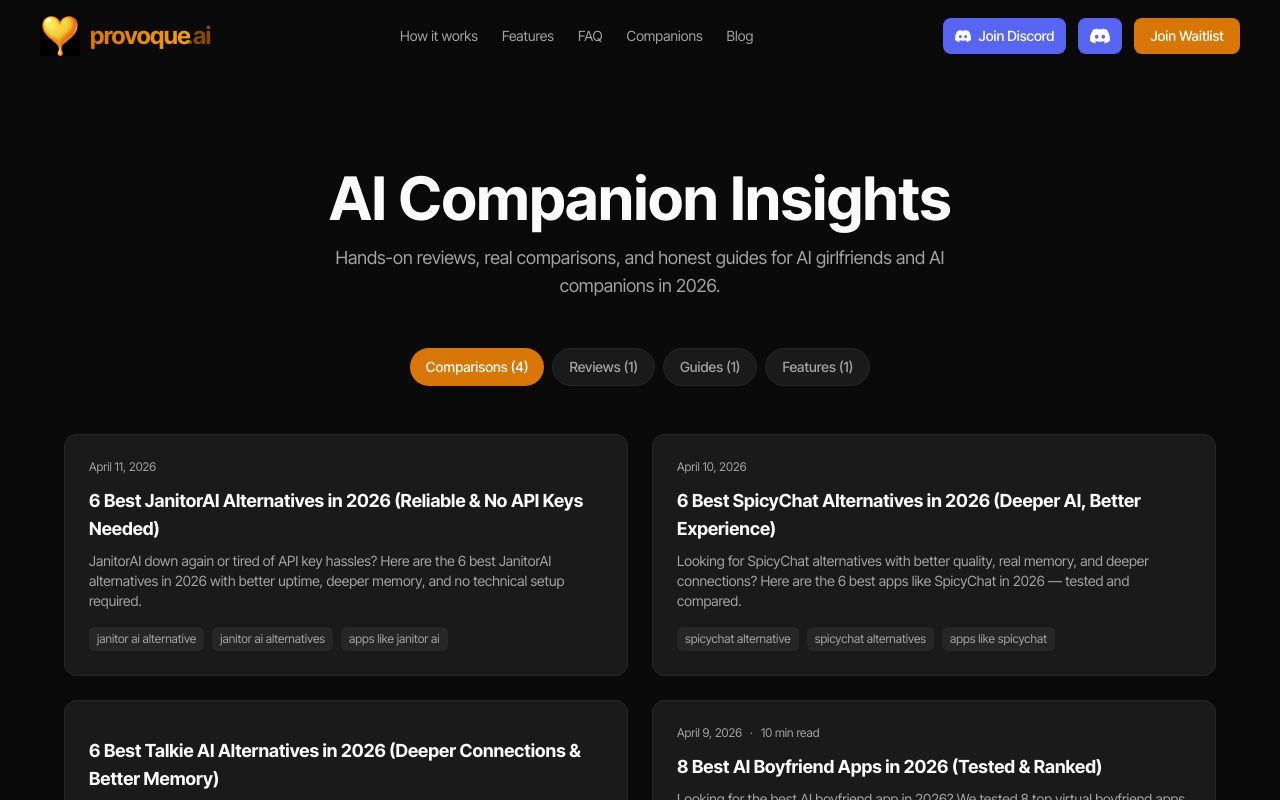
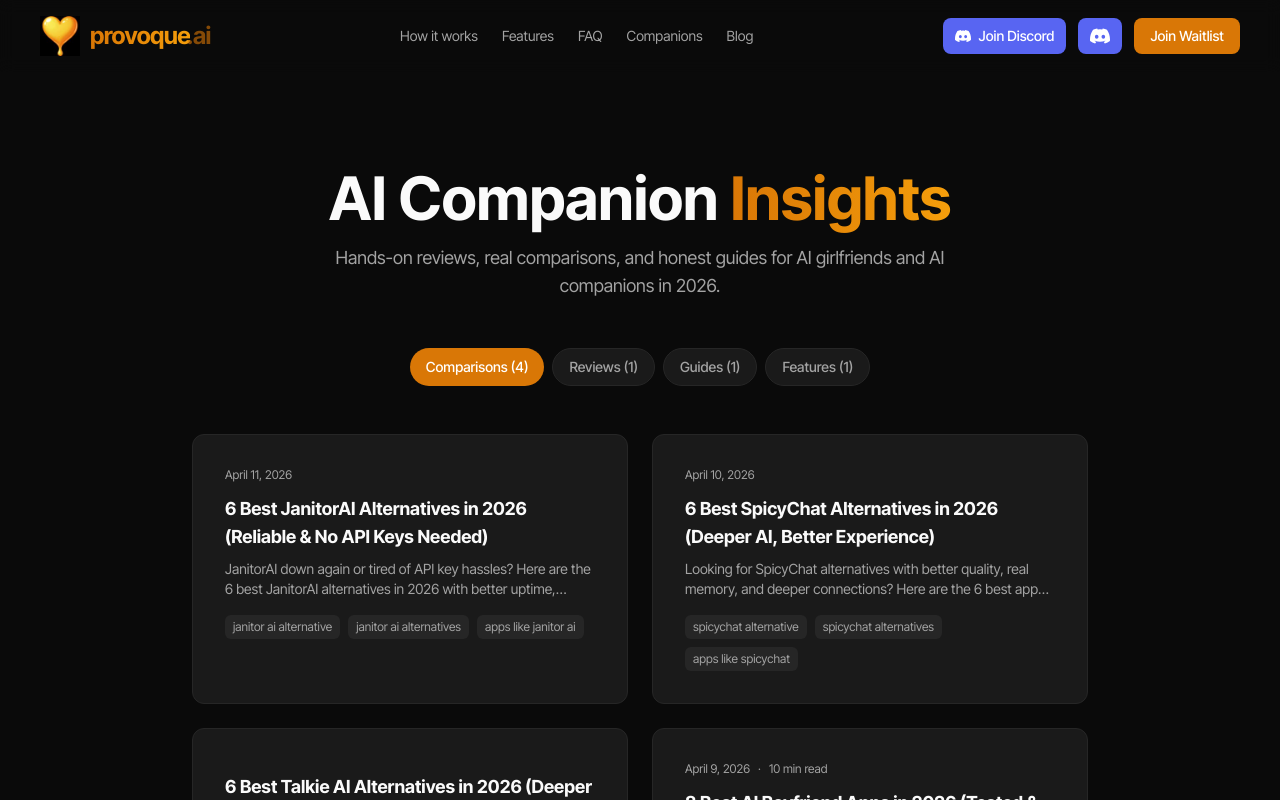
Before and after one commit to valaquer/lisbon, a SvelteKit app: page /blog in a window 1280 px wide. Shown: the top 800 px of the page. Built offline with nearby package versions, Linux system fonts and the light colour scheme.

Commit message:
fix blog visual: gradient heading, glass-card, line-clamp, border hover

```diff
--- a/src/routes/blog/+page.svelte
+++ b/src/routes/blog/+page.svelte
@@ -26,8 +26,8 @@
 <main>
 	<section class="py-16 sm:py-24 px-4 sm:px-6 lg:px-8">
 		<div class="max-w-6xl mx-auto">
-			<div class="text-center mb-12">
-				<h1 class="text-3xl sm:text-5xl lg:text-6xl font-bold mb-4">AI Companion Insights</h1>
+			<div class="max-w-4xl mx-auto text-center mb-12">
+				<h1 class="text-3xl sm:text-5xl lg:text-6xl font-bold mb-4">AI Companion <span class="bg-gradient-to-r from-honey to-honey-light bg-clip-text text-transparent">Insights</span></h1>
 				<p class="text-lg text-muted-foreground max-w-2xl mx-auto">Hands-on reviews, real comparisons, and honest guides for AI girlfriends and AI companions in 2026.</p>
 			</div>
 
@@ -42,15 +42,15 @@
 				{/each}
 			</div>
 
-			<div class="grid md:grid-cols-2 gap-6">
+			<div class="grid md:grid-cols-2 gap-6 max-w-4xl mx-auto">
 				{#each posts.filter(p => p.cat === activeTab) as post}
-					<article class="bg-card rounded-xl border border-border p-6 hover:shadow-lg transition-all">
+					<article class="bg-card rounded-xl border border-border p-6 sm:p-8 hover:shadow-lg hover:border-honey/30 transition-all">
 						<div class="flex items-center gap-2 text-xs text-muted-foreground mb-3">
 							{post.date}
 							{#if post.readTime}<span>·</span><span>{post.readTime}</span>{/if}
 						</div>
 						<h2 class="text-lg font-bold mb-2">{post.title}</h2>
-						<p class="text-sm text-muted-foreground mb-4">{post.desc}</p>
+						<p class="text-sm text-muted-foreground mb-4 line-clamp-2">{post.desc}</p>
 						<div class="flex flex-wrap gap-2">
 							{#each post.tags as tag}
 								<span class="px-2 py-1 rounded-md text-xs bg-muted text-muted-foreground">{tag}</span>
```
